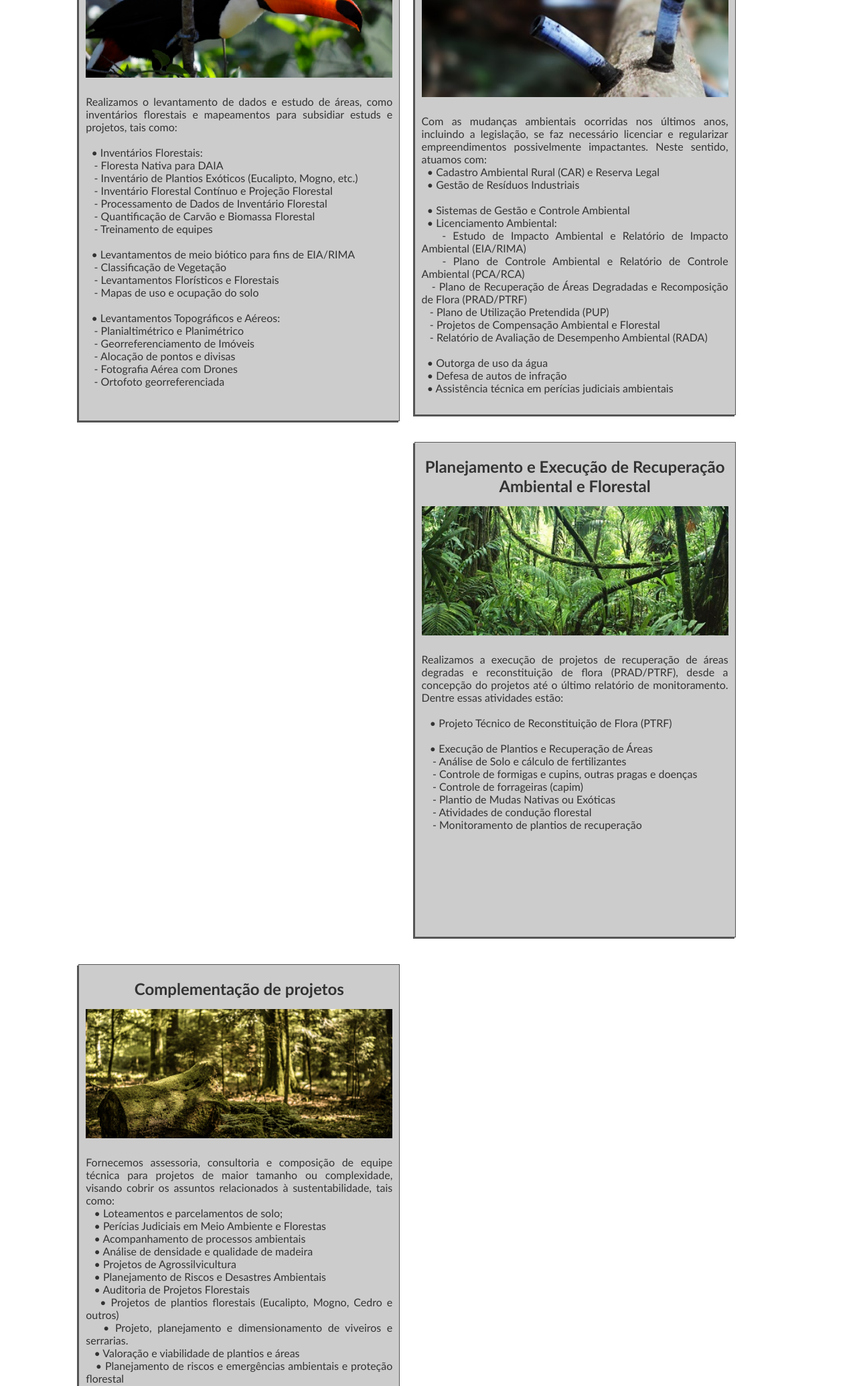
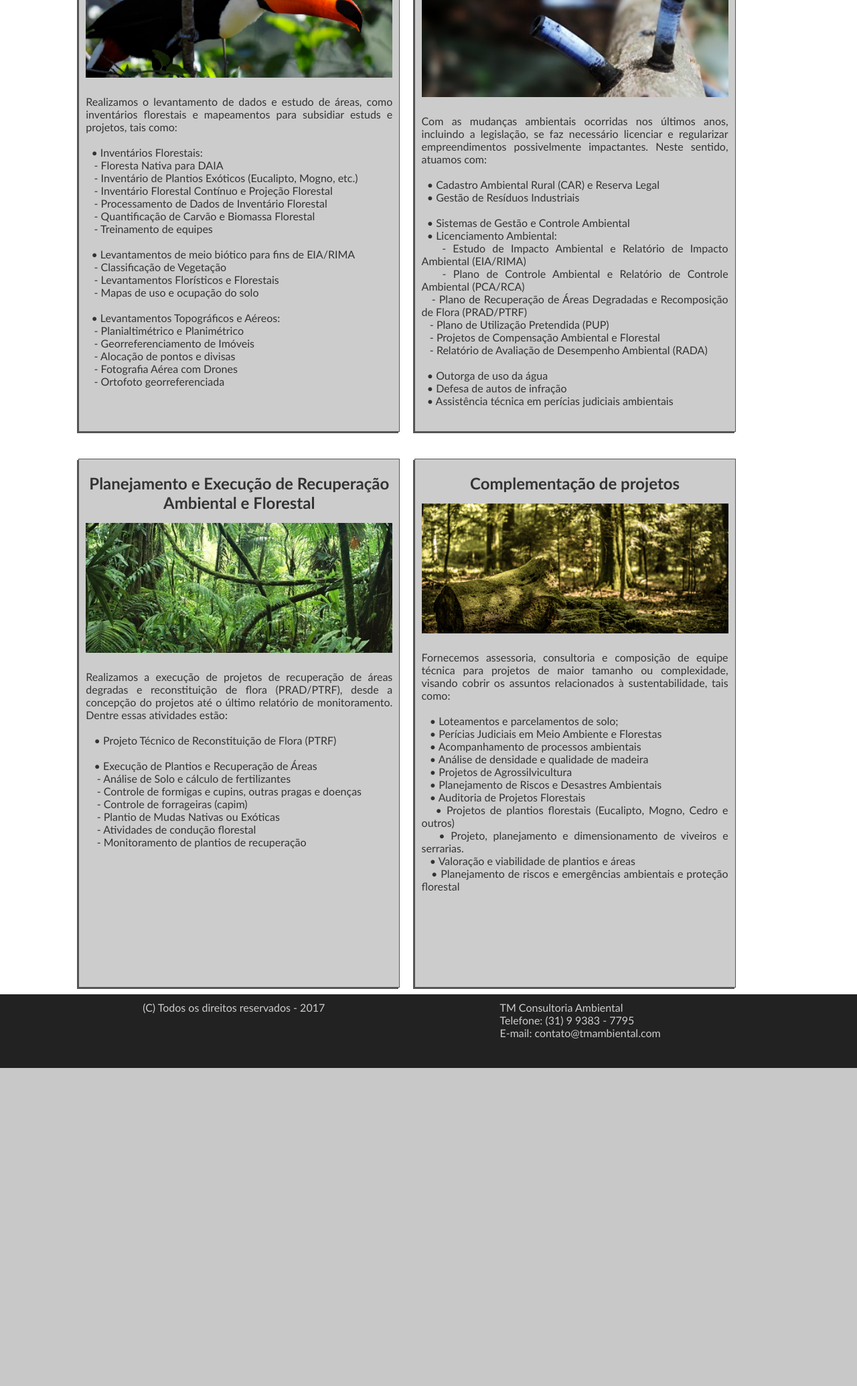
Before and after one commit to tarcomurilo/s-tmambiental, a PHP site: page /solucoes.html in a window 1280 px wide. Shown: the part 751-2821 px from the top of the page at 67% size. After the commit the page ends 2346 px from the top, so only its background shows below. Run offline with PHP 8.4, Linux system fonts and the light colour scheme.

Commit message:
atualização css

```diff
--- a/css/solucoeshtml.css
+++ b/css/solucoeshtml.css
@@ -132,7 +132,7 @@ body {
 	padding:5px 10px 5px 10px;
 	margin:30px 1% 10px ;
 	display:inline-block;
-	min-height:740px;
+	min-height:790px;
 	width:480px;
 	background-color:#CCCCCC;
 	box-shadow:-2px 2px #555555;
--- a/solucoes.html
+++ b/solucoes.html
@@ -77,7 +77,7 @@
 						<img src="image/fungo1.jpg" style="width:100%;height:auto;margin:auto;	" >
 						<p >Com as mudanças ambientais ocorridas nos últimos anos, incluindo a legislação, se faz necessário licenciar e regularizar empreendimentos possivelmente impactantes. Neste sentido, atuamos com:
 
-							<br>&nbsp;&nbsp;• Cadastro Ambiental Rural (CAR) e Reserva Legal
+							<br><br>&nbsp;&nbsp;• Cadastro Ambiental Rural (CAR) e Reserva Legal
 							<br>&nbsp;&nbsp;• Gestão de Resíduos Industriais
 							<br><br>&nbsp;&nbsp;• Sistemas de Gestão e Controle Ambiental
 							<br>&nbsp;&nbsp;• Licenciamento Ambiental:
@@ -118,7 +118,7 @@
 						<img src="image/forest4.png" style="width:100%;height:auto;margin:auto;	">
 						<p>Fornecemos assessoria, consultoria e composição de equipe técnica para projetos de maior tamanho ou complexidade, visando cobrir os assuntos relacionados à sustentabilidade, tais como:
 
-							<br>&nbsp;&nbsp;&nbsp;• Loteamentos e parcelamentos de solo;
+							<br><br>&nbsp;&nbsp;&nbsp;• Loteamentos e parcelamentos de solo;
 							<br>&nbsp;&nbsp;&nbsp;• Perícias Judiciais em Meio Ambiente e Florestas
 							<br>&nbsp;&nbsp;&nbsp;• Acompanhamento de processos ambientais
 							<br>&nbsp;&nbsp;&nbsp;• Análise de densidade e qualidade de madeira
```
